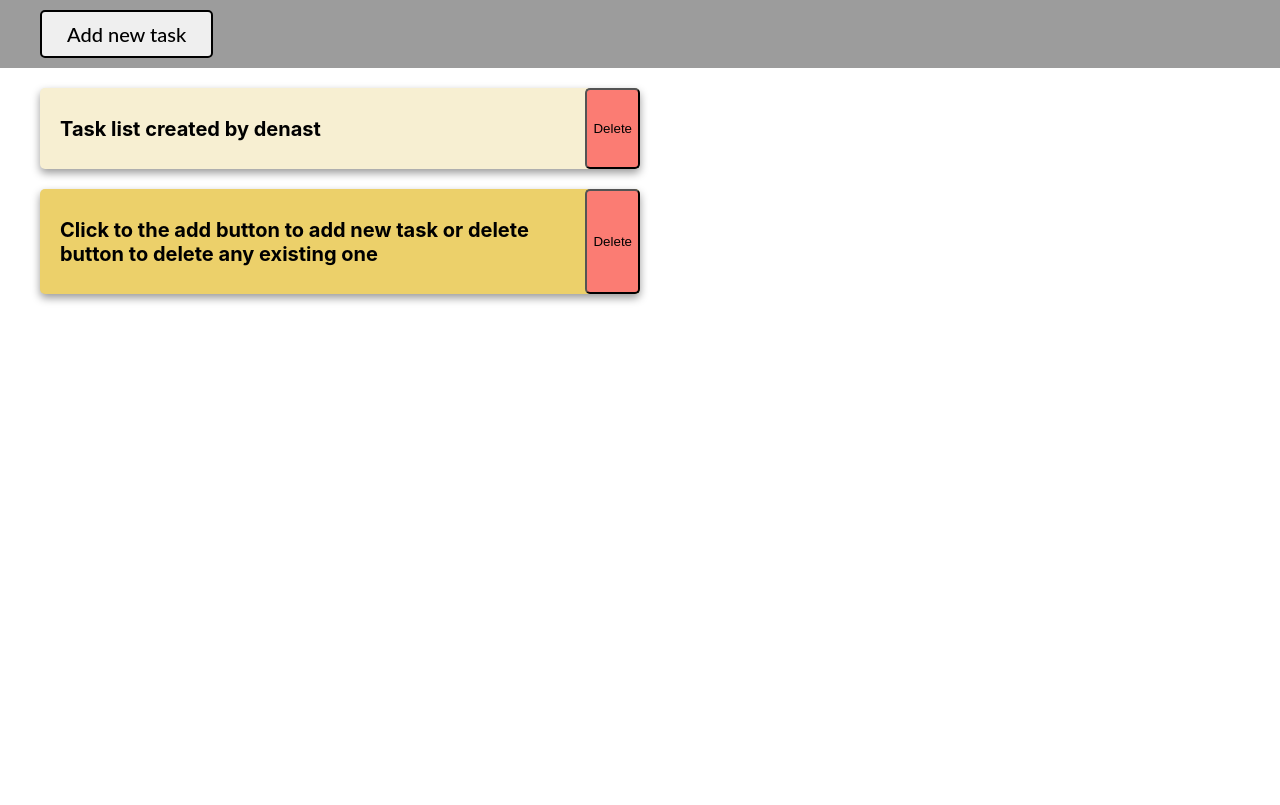
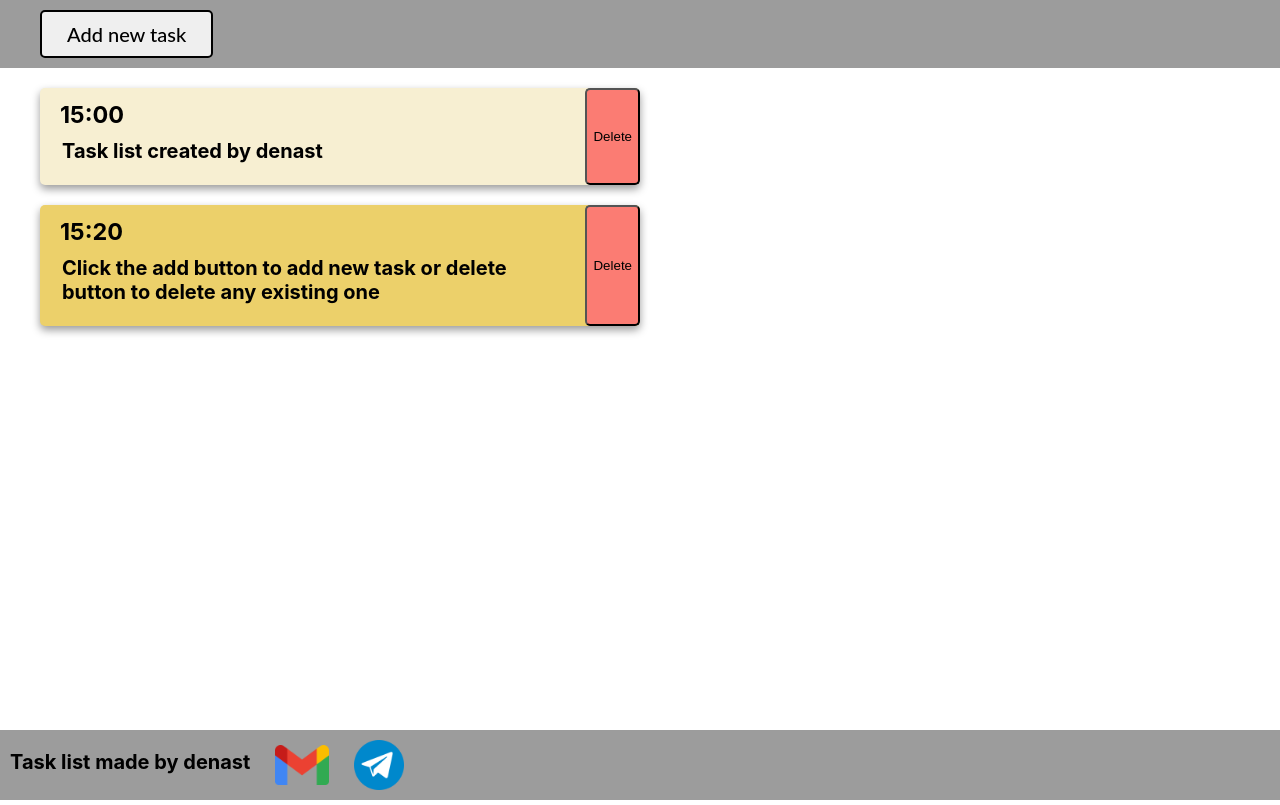
Before and after one commit to DenAst17/react-tasklist, a React (Create React App) app: page / in a window 1280 px wide. Built offline with nearby package versions, Linux system fonts and the light colour scheme.

Commit message:
Dates + Footer almost done
Footer not sticking need fix!

```diff
--- a/src/App.css
+++ b/src/App.css
@@ -5,7 +5,33 @@
 .App-header {
   background-color: #9c9c9c;
   display: flex;
-  flex-direction: column;
+  flex-direction: row;
   align-items: flex-start;
-  color: white;
+  width: 100%;
 }
+
+.App-footer {
+  position: absolute;
+  bottom: 0px;
+  height: 70px;
+  width: 100%;
+  background-color: #9c9c9c;
+  display: flex;
+  flex-direction: row;
+  align-items: flex-start;
+}
+
+.footerText {
+  margin: 20px 10px;
+}
+
+.gmailImage {
+  margin: 15px;
+  width: 53.46px;
+  height: 40px;
+}
+.telegramImage {
+  margin: 10px;
+  width: 50px;
+  height: 50px;
+}
--- a/src/App.js
+++ b/src/App.js
@@ -4,6 +4,7 @@ import { useState } from 'react';
 import TaskList from './components/TaskList';
 import AddTaskForm from './components/AddTaskForm';
 import BackgroundDim from './components/BackgroundDim';
+import "./assets/Gmail_icon_(2020).svg.png";
 
 let nextId = 2;
 
@@ -17,7 +18,7 @@ let initialTasks = [
   },
   {
     id: 1,
-    title: 'Click to the add button to add new task or delete button to delete any existing one',
+    title: 'Click the add button to add new task or delete button to delete any existing one',
     done: false,
     color: "#ecd06a",
     time: "15:20"
@@ -35,6 +36,17 @@ function App() {
     localstorageTasks = null;
   }
   initialTasks = localstorageTasks || initialTasks;
+  initialTasks.sort((a, b) => {
+     if(a.time < b.time) {
+      return -1;
+     }
+     else if(a.time > b.time) {
+      return 1;
+     }
+     else {
+      return 0;
+     }
+    });
   console.log(initialTasks);
   nextId = localStorage.getItem('nextId') || nextId;
   //localStorage.clear();
@@ -106,6 +118,16 @@ function App() {
             onChange={handleChangeTask}
             onDelete={handleDeleteTask}/>
 
+      <footer className="App-footer">
+        <h4 className='footerText'>Task list made by denast</h4>
+        <a href="mailto:denis2004ast@gmail.com" className='gmailImageLink'>
+          <img alt="My google" className='gmailImage' src={require("./assets/Gmail_icon_(2020).svg.png")}/>
+        </a>
+        <a href="https://t.me/imdenast" className='telegramImageLink'>
+          <img alt="My telegram" className='telegramImage' src={require("./assets/Telegram_icon.png")}/>
+        </a>
+      </footer>
+
       {
         isAddForm && (
           <>
--- a/src/components/AddTaskButton.css
+++ b/src/components/AddTaskButton.css
@@ -1,6 +1,6 @@
 .addTaskButton {
     font-size: 20px;
-    margin: 10px 40px;
+    margin: 10px 20px 10px 40px;
     padding: 10px 25px;
     border: 2px solid #000;
     font-family: 'Lato', sans-serif;
--- a/src/components/TaskList.css
+++ b/src/components/TaskList.css
@@ -1,4 +1,5 @@
 .taskList{
     padding: 0px;
     margin-inline-end: 40px;
+    margin-bottom: 100px;
 }
--- a/src/components/TaskShowCard.css
+++ b/src/components/TaskShowCard.css
@@ -30,3 +30,9 @@
 .cancelButton:hover {
     box-shadow: 0 12px 16px 0 rgba(0,0,0,0.24), 0 17px 50px 0 rgba(0,0,0,0.19);
 }
+.taskTime {
+  margin: 10px 0px;
+}
+.taskTitle {
+  margin: 10px 5px 20px 2px;
+}
--- a/src/components/TaskShowCard.js
+++ b/src/components/TaskShowCard.js
@@ -27,9 +27,12 @@ export default function TaskShowCard({
 
     return (
       <div className="card" style={{backgroundColor:task.color}}>
-        <div className={containerClassName}>
-          <h4><b>{task.title}</b></h4>
-        </div>
+        <section className={containerClassName}>
+          <header>
+            <h3 className = "taskTime"><b>{task.time}</b></h3>
+          </header>
+          <h4 className = "taskTitle"><b>{task.title}</b></h4>
+        </section>
         <button className = "cancelButton" onClick={() => onDelete(task.id)} >
             Delete
         </button>
```
Also changed, not shown: src/assets/Gmail_icon_(2020).svg.png (added), src/assets/Telegram_icon.png (added).
